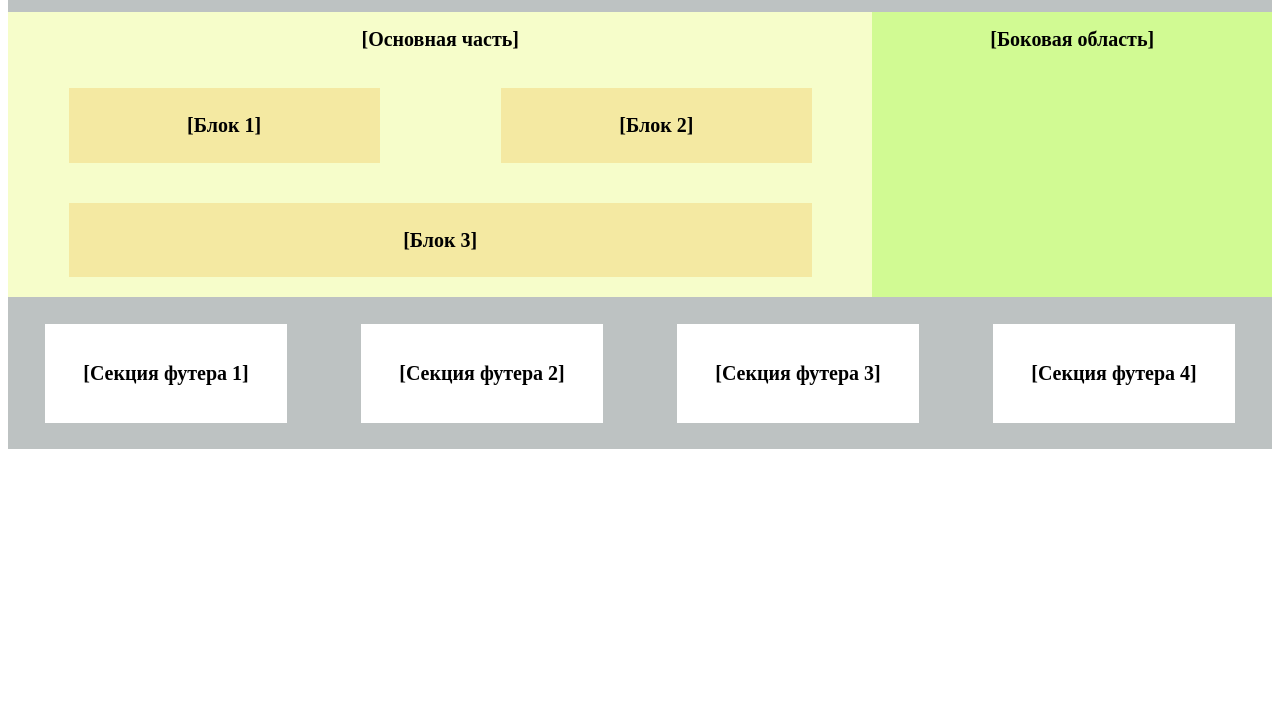
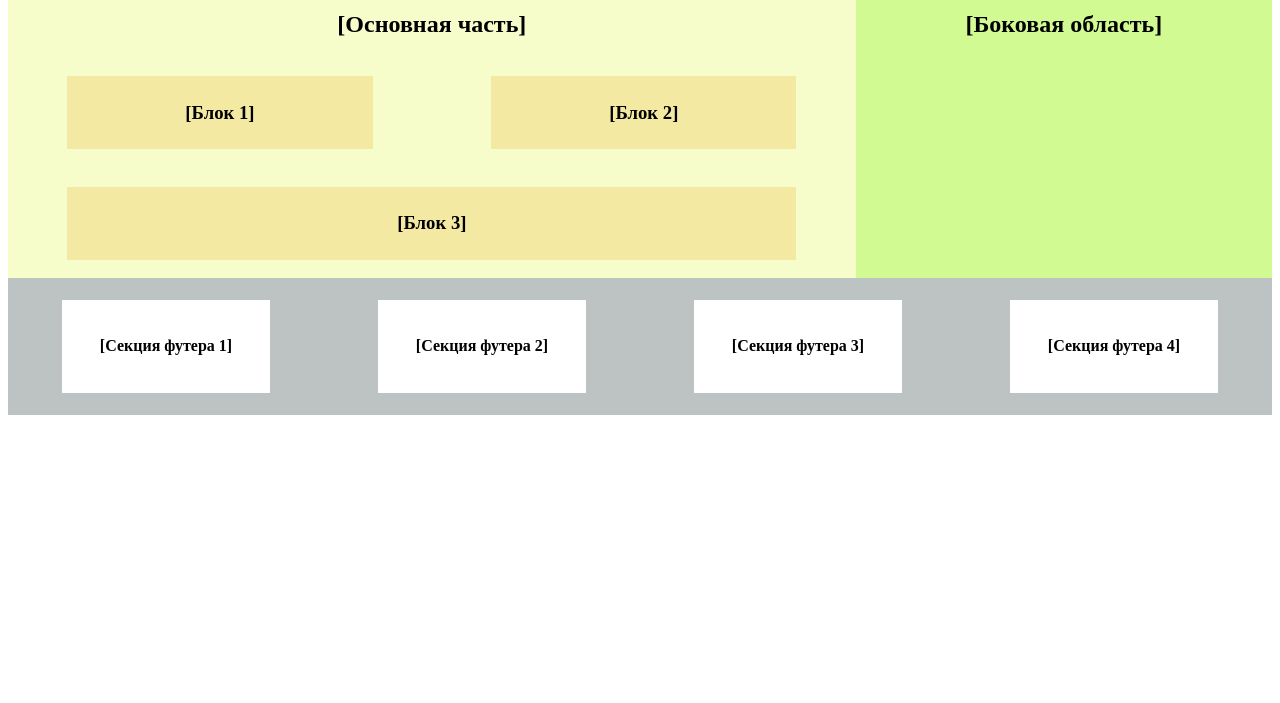
Before and after one commit to ElenLen/hw7_1, a plain HTML site: page index.html in a window 1280 px wide. Shown: the part 97-800 px from the top of the page. Drawn offline with Linux system fonts and the light colour scheme.

Commit message:
изменен блок стилей

```diff
--- a/index.html
+++ b/index.html
@@ -4,9 +4,9 @@
     <meta charset="UTF-8" />
     <meta name="viewport" content="width=device-width, initial-scale=1.0" />
     <!-- резиновый -->
-    <!-- <link rel="stylesheet" href="assets/resp.css" /> -->
+    <link rel="stylesheet" href="assets/resp.css" />
     <!-- адаптивный -->
-    <link rel="stylesheet" href="assets/adaptive.css" />
+    <!-- <link rel="stylesheet" href="assets/adaptive.css" /> -->
     <title>7_1</title>
   </head>
   <body class="body">
```
